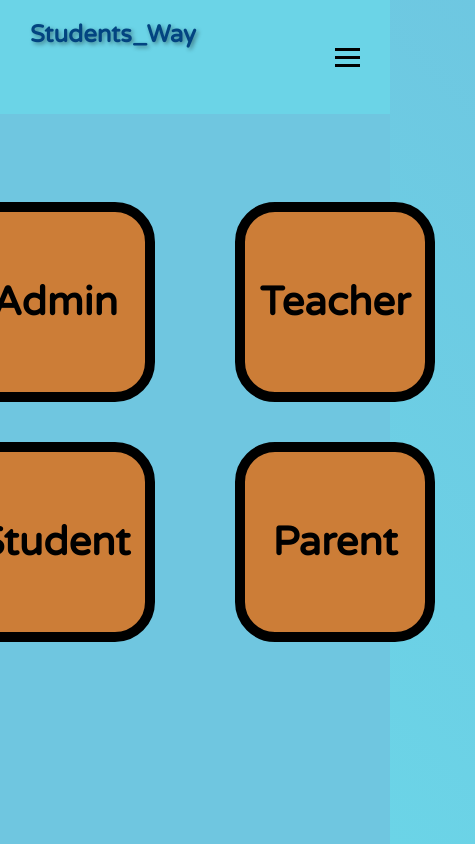
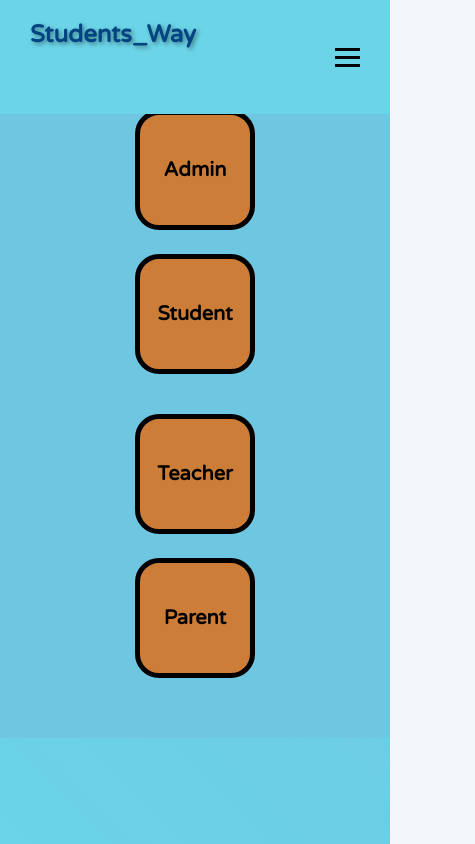
Before and after one commit to rahuljha3142/Students_Way_F, a React (Vite) app: page /choose-user in a window 390 px wide. Shown: the whole page, 475 px wide, since content can reach past the window. Built offline with nearby package versions, Linux system fonts and the light colour scheme.

Commit message:
responsive2

```diff
--- a/src/Styles/ChooseUser.css
+++ b/src/Styles/ChooseUser.css
@@ -1,28 +1,76 @@
-body{
+body {
   text-align: center;
+  margin: 0;
+  padding: 0;
+  font-family: 'Ubuntu', sans-serif;
 }
 
-.ChooseUserContainer{
-    display: flex;
-    /* flex-direction: column; */
-    justify-content: center;
-    align-items: center;
-    height: 100vh;
-    background-color: #6fc6e0;
+.ChooseUserContainer {
+  display: flex;
+  flex-direction: column;
+  justify-content: center;
+  align-items: center;
+  height: 100vh;
+  background-color: #6fc6e0;
+  padding: 20px;
+  gap: 20px;
 }
 
-.btn{
+/* Lines */
+.line-one, .line-two {
   display: flex;
+  justify-content: center;
+  align-items: center;
+  gap: 2rem;
+  margin: 10px 0;
+}
+
+/* Buttons */
+.btn {
+  display: flex;
+  justify-content: center;
+  align-items: center;
   height: 200px;
   width: 200px;
   border-radius: 20%;
-  border: 10px solid black;
-  margin: 2.5rem;
-  justify-content: center;
-  align-items: center;
+  border: 5px solid black;
   background-color: #cc7d37;
+  color: black;
+  font-size: 32px;
   font-weight: bold;
-  font-size: 40px;
   text-decoration: none;
-  color: black;
+  transition: transform 0.3s ease, background-color 0.3s ease;
 }
+
+.btn:hover {
+  background-color: #e68a3e;
+  transform: scale(1.05);
+}
+
+/* Responsive */
+@media (max-width: 768px) {
+  .ChooseUserContainer {
+    height: auto;
+    padding-top: 100px;
+    padding-bottom: 50px;
+  }
+
+  .line-one, .line-two {
+    flex-direction: column;
+    gap: 1.5rem;
+  }
+
+  .btn {
+    width: 150px;
+    height: 150px;
+    font-size: 24px;
+  }
+}
+
+@media (max-width: 480px) {
+  .btn {
+    width: 120px;
+    height: 120px;
+    font-size: 20px;
+  }
+}
```
